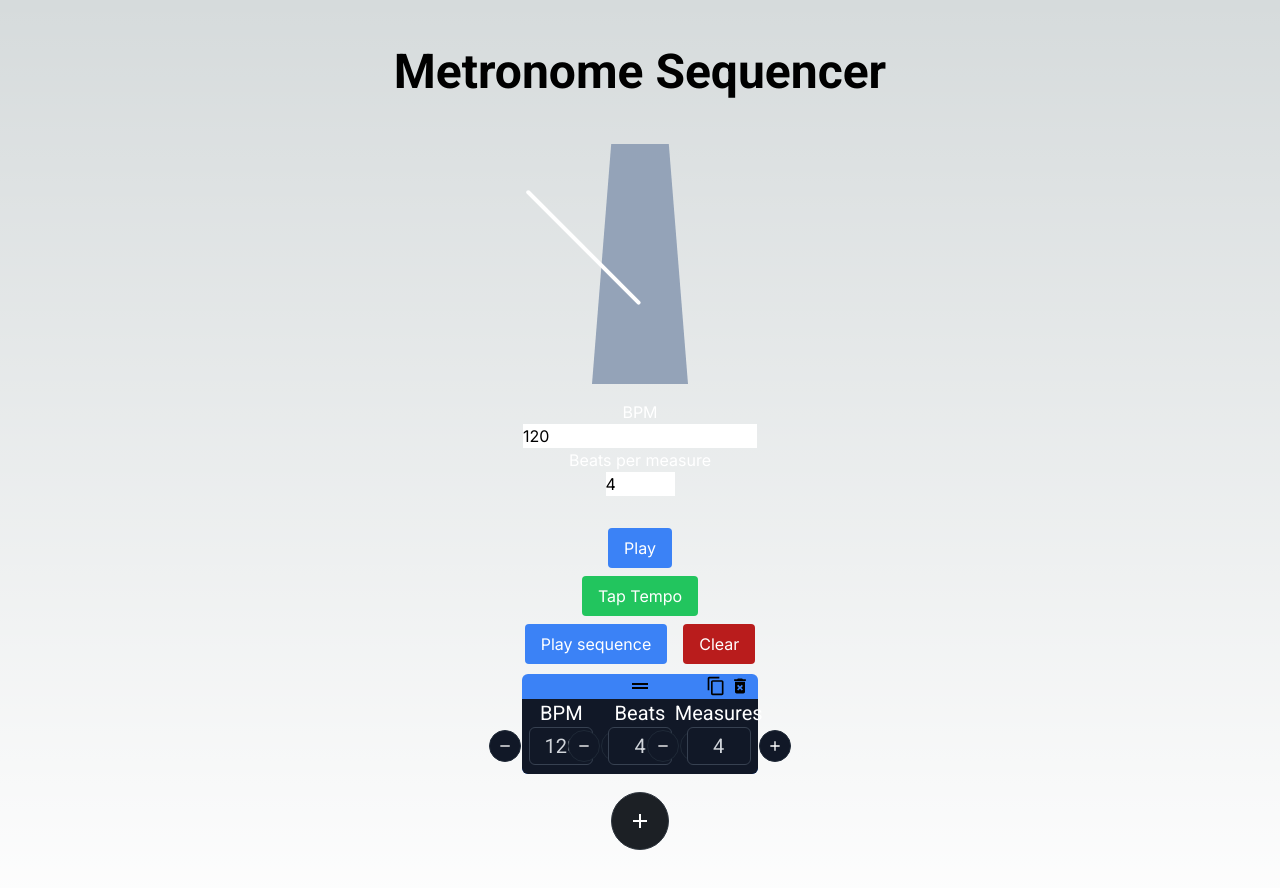
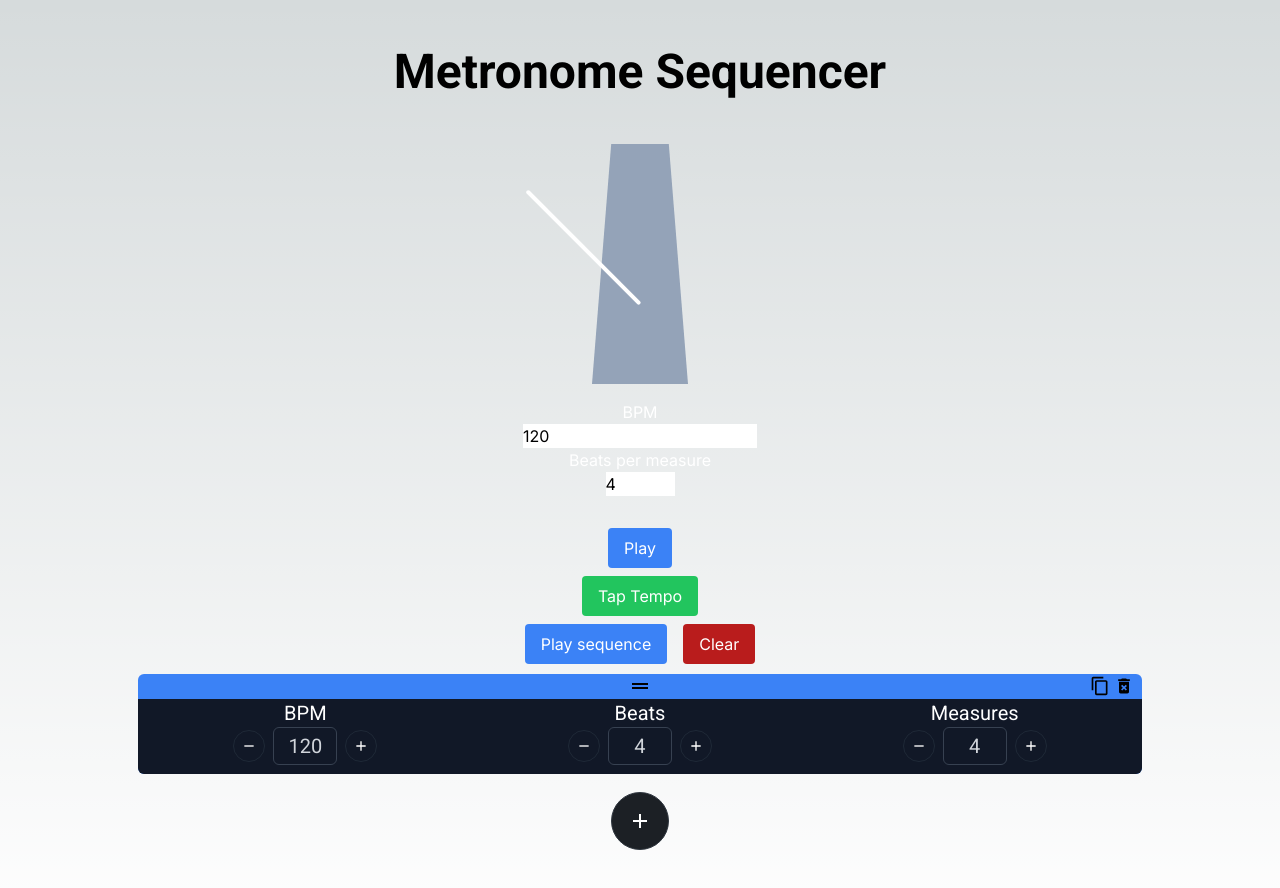
Before and after one commit to oceanhillman/metronome-sequencer, a Next.js app: page / in a window 1280 px wide. Shown: the top 888 px of the page. Built offline with nearby package versions, Linux system fonts and the light colour scheme.

Commit message:
Add delete and clone

```diff
--- a/src/components/Playlist.jsx
+++ b/src/components/Playlist.jsx
@@ -1,45 +1,15 @@
 'use client'
 
-
 import "../app/globals.css";
-import { useState, useEffect, useRef } from "react"
-import Metronome from "@/components/Metronome"
-import GridLayout from "react-grid-layout"
+import { useState } from "react"
 import { WidthProvider, Responsive } from 'react-grid-layout';
 import Pattern from "@/components/Pattern"
 
 const ResponsiveGridLayout = WidthProvider(Responsive);
 
-function generatePatternId() {
-    return String(Math.round(Date.now() + Math.random()));
-}
-
 export default function Playlist(props) {
-    const { playlistData, handleUpdatePlaylist } = props;
-    const [sequencing, setSequencing] = useState(false);
+    const { playlistData, handleUpdatePlaylist, handleClonePattern } = props;
     const [layoutData, setLayoutData] = useState([]);
-
-    // Clear all patterns from playlist
-    function handleClear() {
-        handleUpdatePlaylist([]);
-    }
-
-    // Delete a single pattern from playlist
-    function handleClickDelete(event, id) {
-        event.stopPropagation();
-        handleUpdatePlaylist((prevItems) => prevItems.filter(item => item.id !== id));
-    }
-
-    // Trigger metronome to play playlist
-    function handleClickPlay() {
-        if (playlistData.length > 0)
-            setSequencing(!sequencing);
-    }
-
-    // Callback for when playlist has finished playing
-    function handleSequenceEnd() {
-        setSequencing(false);
-    };
 
     // Sort the layout by the y value (and x if necessary)
     function sortLayout(layout) {
@@ -61,17 +31,6 @@ export default function Playlist(props) {
         handleUpdatePlaylist(newPlaylistOrder);
     }
 
-    // Add new pattern with default values
-    function initalizeNewPattern() {
-        const newPattern = {
-            id: generatePatternId(),
-            bpm: 120,
-            beatsPerMeasure: 4,
-            numMeasures: 4,
-        };
-        handleUpdatePlaylist((prev) => [...prev, newPattern]);
-    }
-
     // Callback function for onLayoutChange
     function handleLayoutChange(layout) {
         const sortedLayout = sortLayout(layout);
@@ -89,14 +48,27 @@ export default function Playlist(props) {
         );
     }
 
+    // Delete a single pattern from playlist
+    function handleClickDelete(event, id) {
+        event.stopPropagation();
+        handleUpdatePlaylist((prevItems) => prevItems.filter(item => item.id !== id));
+    }
+
+    function handleClickClone(event, pattern) {
+        event.stopPropagation();
+        handleClonePattern(pattern);
+    }
+
     return (
         <ResponsiveGridLayout
-            className="layout mx-96"
+            className="layout"
             layout={layoutData}
             cols={{xxl:1, xl:1, lg:1, md:1, sm:1, xs:1, xxs:1}}
             rowHeight={100}
-            width={""}
+            width={"100%"}
             onLayoutChange={(layout) => handleLayoutChange(layout)}
+            draggableHandle=".handle" // This makes the first div draggable
+            draggableCancel=".no-drag" // This makes the second div non-draggable
         >
             {playlistData.map(pattern => (
                 <div key={pattern.id} className="h-full">
@@ -106,6 +78,7 @@ export default function Playlist(props) {
                         patternData={pattern}
                         handleUpdatePattern={handleUpdatePattern}
                         handleClickDelete={handleClickDelete}
+                        handleClickClone={handleClickClone}
                     />
                 </div>
             ))}
```
